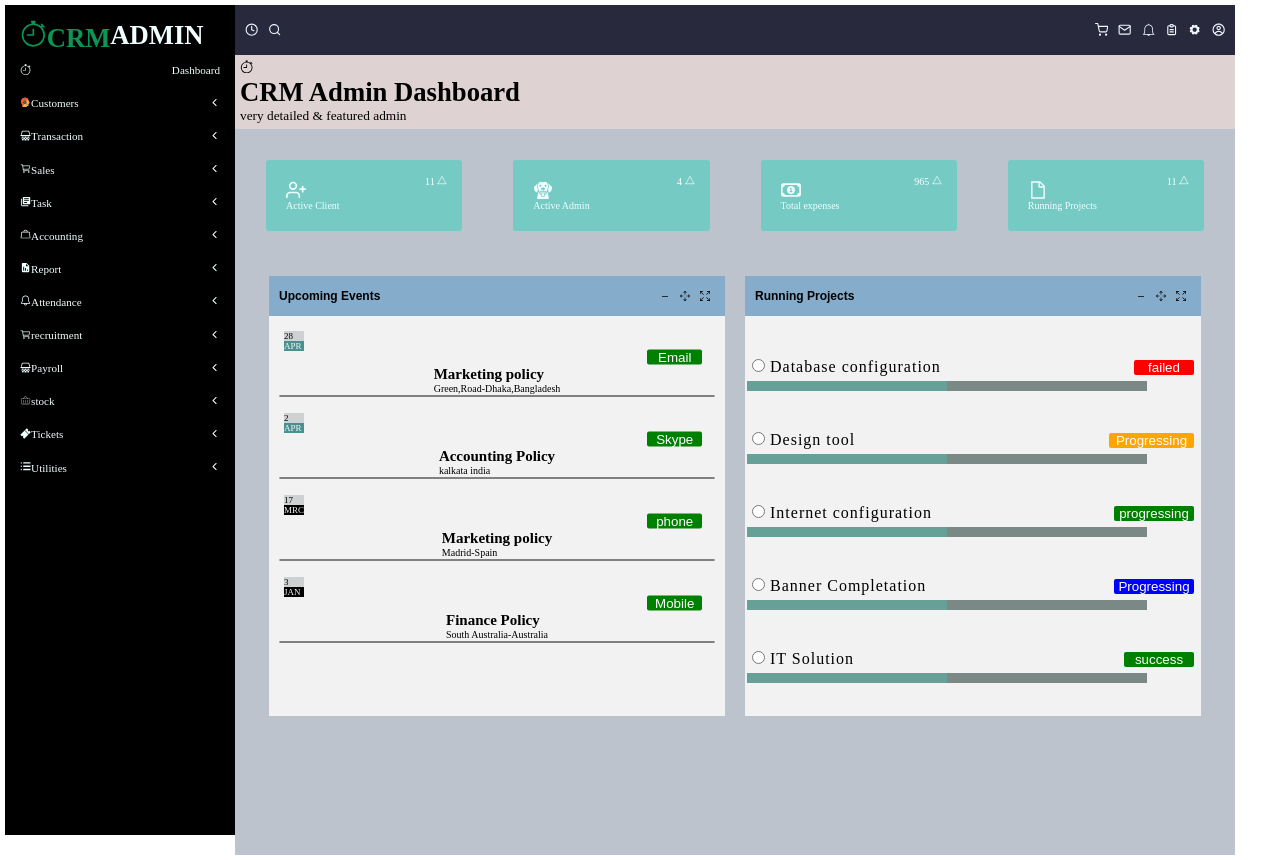
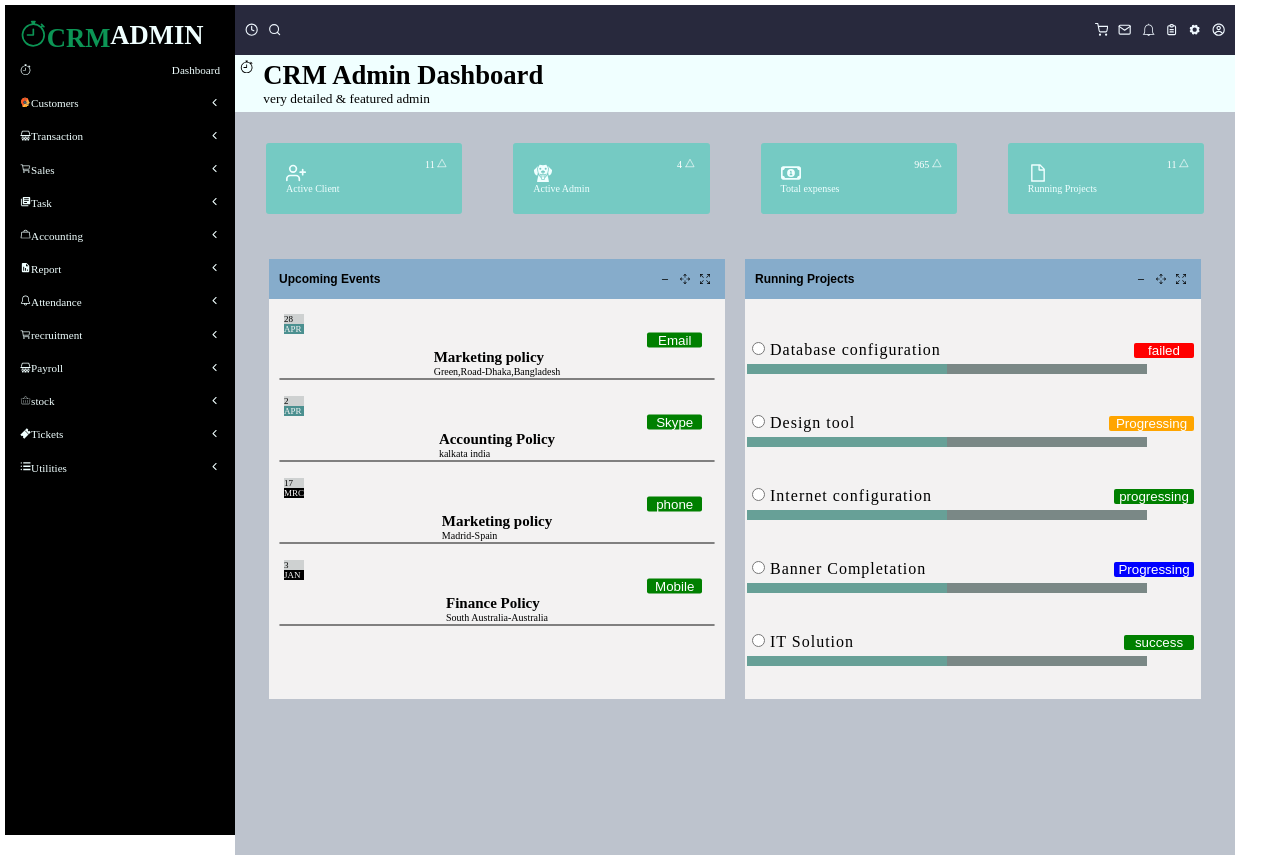
Before and after one commit to nawagirwacatherine/FINAL-INTERVIEW, a React (Vite) app in the folder final-interview/: page / in a window 1280 px wide. Built offline with nearby package versions, Linux system fonts and the light colour scheme.

Commit message:
Add style to admin bar

```diff
--- a/final-interview/src/App.css
+++ b/final-interview/src/App.css
@@ -86,9 +86,10 @@ text-align:right;
 }
 
 .admin-bar {
-  padding: 5px;
-  align-items: center;
-  background-color: rgb(223, 210, 210);
+display: flex;
+gap: 10px;
+padding: 5px;
+background-color: azure;
 
 }
 
--- a/final-interview/src/pages/AdminBar.jsx
+++ b/final-interview/src/pages/AdminBar.jsx
@@ -3,11 +3,16 @@ import { BsStopwatch } from "react-icons/bs";
 function AdminBar () {
 
     return (
+      <>
    <div className="admin-bar">
             <div className="span5"><BsStopwatch /></div>
+            <div>
     <h1>CRM Admin Dashboard</h1>
     <p>very detailed & featured admin</p>
+    </div>
    </div>
+
+</>
 
     )
   }
```
